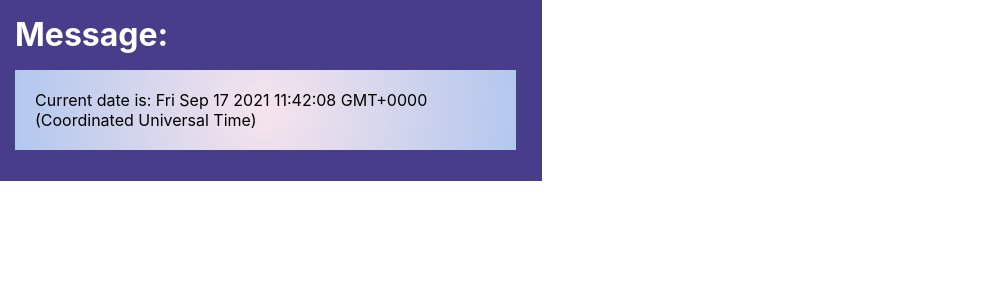
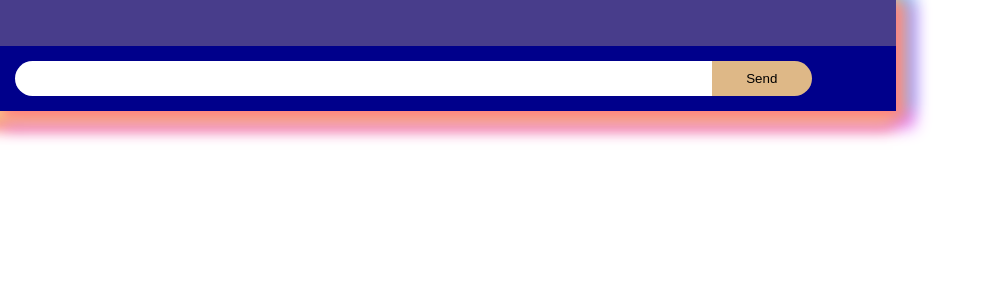
Before and after one commit to Busulka/Geekbrains-React, a React (Create React App) app in the folder homework/: page / in a window 1280 px wide. Shown: the top 300 px of the page, without its empty margins (0-989 px from the left). Built offline with nearby package versions, Linux system fonts and the light colour scheme.

Commit message:
Homework 2 done

```diff
--- a/homework/src/App.css
+++ b/homework/src/App.css
@@ -1,38 +1,46 @@
-.App {
-  text-align: center;
+.chat{
+  width: 70%;
+ box-shadow: 5px 5px 15px 5px #FF8080, -9px 5px 15px 5px #FFE488, -7px -5px 15px 5px #8CFF85, 12px -5px 15px 5px #80C7FF, 12px 10px 15px 7px #E488FF, -10px 10px 15px 7px #FF616B, -10px -7px 27px 1px #8E5CFF, 50px 48px 6px -30px rgba(0,0,0,0);
+}
+.chatBox {
+  background-color: darkslateblue;
+  padding: 15px;
+  }
+.inputBox {
+  background-color: darkblue;
+  padding: 15px;
+}
+.input {
+  width: 80%;
+  height: 33px;
+  border-radius: 25px 0 0 25px;
+  border: none;
+}
+button{
+  width: 100px;
+  height: 35px;
+  border-radius: 0 25px 25px 0;
+  border: none;
+  background-color: burlywood;
+}
+.message {
+  padding: 20px;
+  margin: 10px 0;
+  width: 450px;
+  list-style-type:none;
+  border-radius: 25px;
+  background: radial-gradient(circle, rgba(246,228,236,1) 0%, rgba(197,223,255,0.8500350823923319) 100%);
+;
+  animation-duration: 2s;
+  animation-name: slide;
 }
 
-.App-logo {
-  height: 40vmin;
-  pointer-events: none;
-}
+@keyframes slide {
+  from {
+    margin-left: 105%;
+  }
 
-@media (prefers-reduced-motion: no-preference) {
-  .App-logo {
-    animation: App-logo-spin infinite 20s linear;
+  to {
+    margin-left: 0;
   }
 }
-
-.App-header {
-  background-color: #282c34;
-  min-height: 100vh;
-  display: flex;
-  flex-direction: column;
-  align-items: center;
-  justify-content: center;
-  font-size: calc(10px + 2vmin);
-  color: white;
-}
-
-.App-link {
-  color: #61dafb;
-}
-
-@keyframes App-logo-spin {
-  from {
-    transform: rotate(0deg);
-  }
-  to {
-    transform: rotate(360deg);
-  }
-}
--- a/homework/src/App.js
+++ b/homework/src/App.js
@@ -1,12 +1,66 @@
-import {Message} from "./components/Message";
+import React, {useEffect, useState} from "react";
+import './App.css';
 
-const date = Date()
-function App() {
-  return (
-    <div>
-     <Message text={date}/>
-    </div>
-  );
+function App (){
+    const createMessage = (author, inputMessage) => ({
+        author,
+        inputMessage,
+    })
+    const [inputMessage, setInputMessage] = useState('');
+
+    const onChange = (event) => {
+        setInputMessage(event.target.value);
+    }
+
+    const [messages, setMessages] = useState([]);
+
+    const addMessage = (...items) => {
+        setMessages((messages)=>{
+            return [
+                ...messages,
+                ...items,
+            ]
+        })
+    }
+    useEffect(() =>{
+
+            if (messages.length !== 0) {
+                {
+                    if (messages[messages.length - 1].author === "User") {
+
+
+                        setTimeout(() => {
+                            addMessage(createMessage("Bot", inputMessage+" to you too"))
+                        }, 2000);
+
+
+
+                    }
+                }
+            }
+        },[messages]
+    )
+    return (
+        <div className = "chat">
+            <div className = "chatBox">
+                <ul>{
+                    messages.map(({author, inputMessage}) => <li className='message'>
+                        <h3>
+                            {author}:
+                        </h3>
+                        <p>{inputMessage}</p>
+                    </li>)
+                }
+                </ul>
+            </div>
+            <form className="inputBox">
+                <input className="input" value={inputMessage} onChange={onChange} type="text" />
+                <button className="inputButton" type="button" onClick={() =>{
+                    addMessage(createMessage("User", inputMessage
+                    ));
+                }}>Send</button>
+            </form>
+        </div>
+    )
 }
-
 export default App;
--- a/homework/src/components/Message/index.js
+++ /dev/null
@@ -1,11 +0,0 @@
-import React from "react";
-import './message.css';
-
-export const Message = (props) => {
-    return (
-        <div className = 'wrapper'>
-            <h1 className = 'title'>Message:</h1>
-            <p className = 'message'>Current date is: {props.text}</p>
-        </div>
-    )
-}
--- a/homework/src/components/Message/message.css
+++ /dev/null
@@ -1,29 +0,0 @@
-.wrapper {
-    background-color: darkslateblue;
-    padding: 15px;
-    width: 40%;
-}
-.title {
-    padding: 0;
-    margin: 0;
-    color: white;
-}
-
-.message {
-    width: 90%;
-    padding: 20px;
-    background: radial-gradient(circle, rgba(246,228,236,1) 0%, rgba(197,223,255,0.8500350823923319) 100%);
-;
-    animation-duration: 4s;
-    animation-name: slide;
-}
-
-@keyframes slide {
-    from {
-        margin-left: 105%;
-    }
-
-    to {
-        margin-left: 0;
-    }
-}
--- a/homework/src/index.css
+++ b/homework/src/index.css
@@ -1,5 +1,6 @@
 body {
   margin: 0;
+  padding:0;
   font-family: -apple-system, BlinkMacSystemFont, 'Segoe UI', 'Roboto', 'Oxygen',
     'Ubuntu', 'Cantarell', 'Fira Sans', 'Droid Sans', 'Helvetica Neue',
     sans-serif;
```
